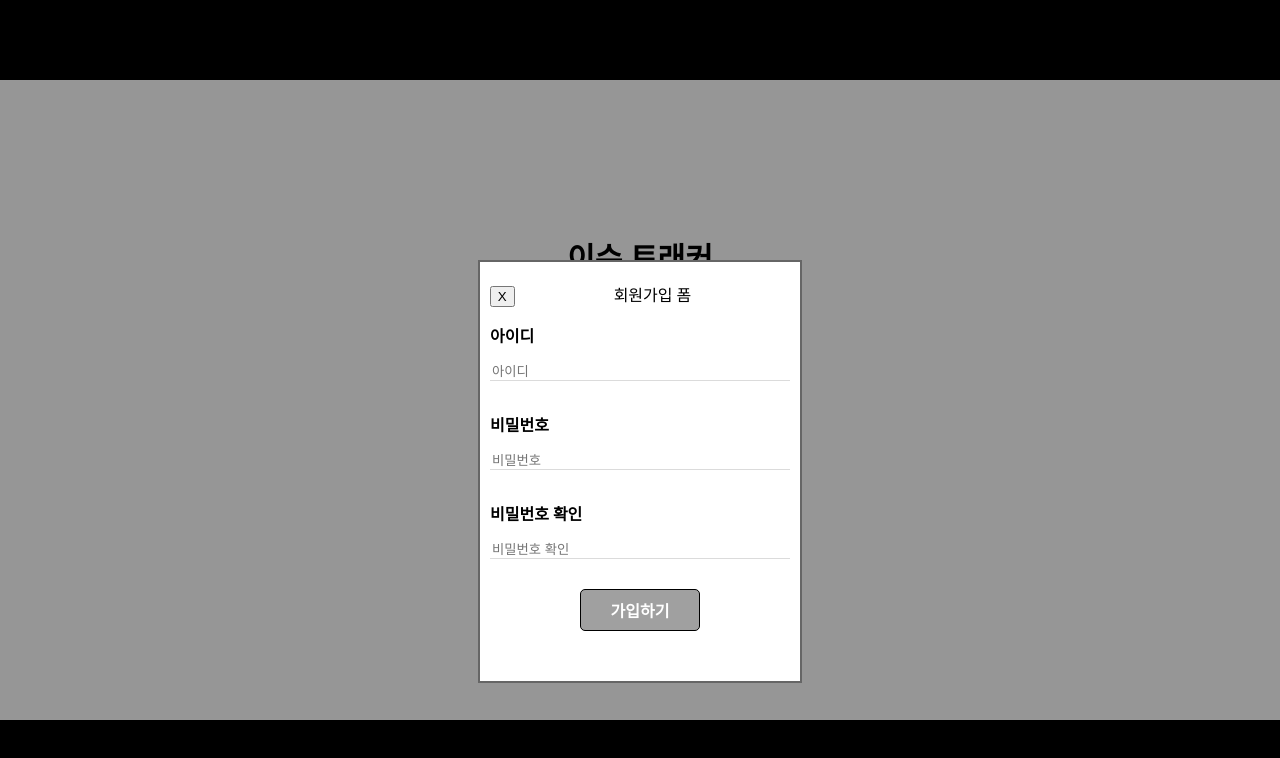
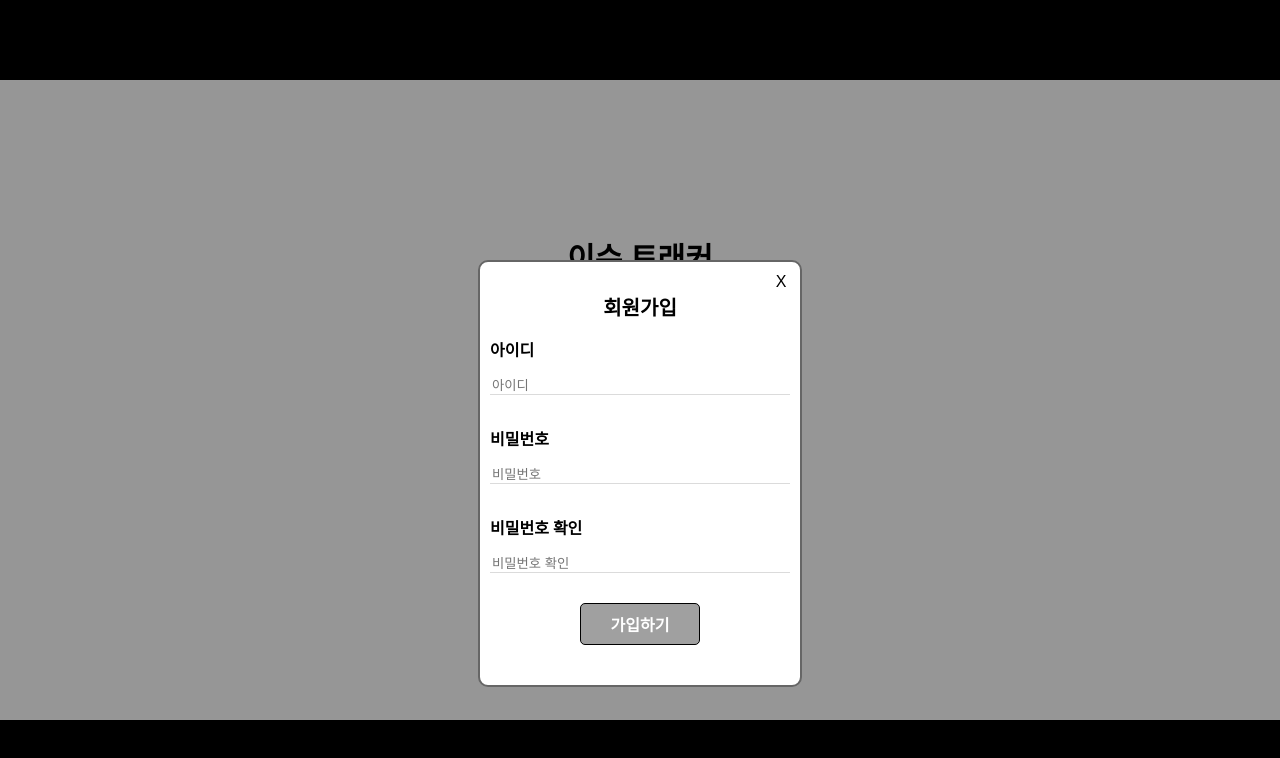
Before and after one commit to boostcamp-2020/IssueTracker-30, a React app in the folder client/: page /signup in a window 1280 px wide. Shown: the top 758 px of the page. Built offline with nearby package versions, Linux system fonts and the light colour scheme.

Commit message:
Style: signUp Modal
회원가입 모달 css 수정

```diff
--- a/client/src/signup-modal.jsx
+++ b/client/src/signup-modal.jsx
@@ -15,9 +15,10 @@ const ModalSignup = styled.div`
 const ModalSignupContent = styled.div`
     width: 300px;
     margin: 100px auto;
-    padding: 20px 10px;
+    padding: 10px;
     background: #fff;
     border: 2px solid #666;
+    border-radius: 10px;
 `;
 const ModalSignupLayer = styled.div`
     position: fixed;
@@ -31,7 +32,18 @@ const ModalSignupLayer = styled.div`
 
 const CloseBtn = styled.button`
     position: relative;
-    left: -33%;
+    right: -47%;
+    background-color: white;
+    border: 0;
+    cursor: pointer;
+    outline: 0;
+    font-size: 12pt;
+`;
+
+const StyledTitle = styled.p`
+    margin: 0;
+    font-size: 15pt;
+    font-weight: bold;
 `;
 
 const closeModal = history => {
@@ -43,7 +55,7 @@ const SignupModal = ({ history }) => {
         <ModalSignup>
             <ModalSignupContent>
                 <CloseBtn onClick={() => closeModal(history)}>X</CloseBtn>
-                회원가입 폼
+                <StyledTitle>회원가입</StyledTitle>
                 <SignUpForm />
             </ModalSignupContent>
             <ModalSignupLayer onClick={() => closeModal(history)} />
```
